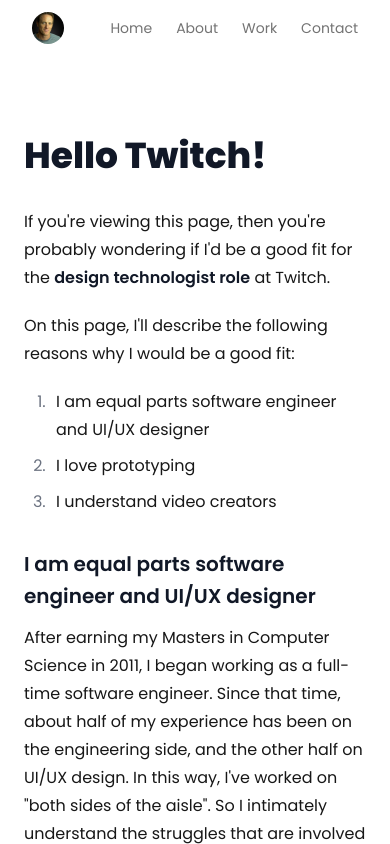
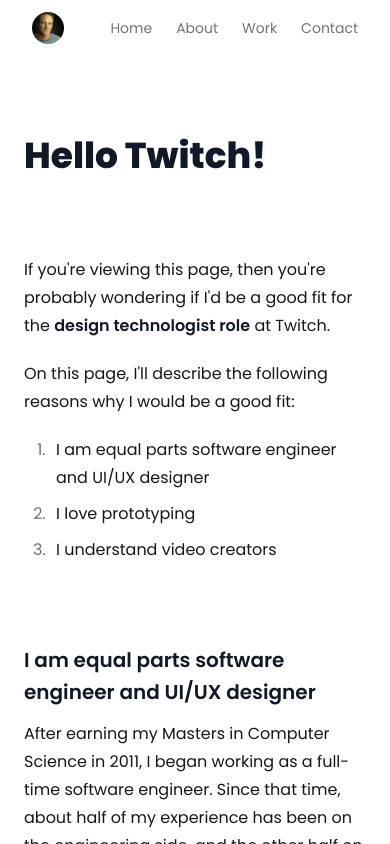
Before and after one commit to jasonkylefrank/jasonkylefrank.com, a Next.js app: page /twitch in a window 390 px wide. Shown: the top 844 px of the page. Built offline with nearby package versions, Linux system fonts and the light colour scheme.

Commit message:
Twitch page: styling; GitHub link

```diff
--- a/app/(no-page-transitions)/twitch/page.tsx
+++ b/app/(no-page-transitions)/twitch/page.tsx
@@ -10,7 +10,8 @@
 
 export default function Twitch() {
   const [animationCount, setAnimationCount] = useState(0);
-
+  const animationOverlayGitHubURL =
+    "https://github.com/jasonkylefrank/jasonkylefrank.com/blob/main/app/(no-page-transitions)/twitch/twitch-overlay.tsx";
   const twitchEmail = "twitch@jasonkylefrank.com";
 
   function handleRestartIntroAnimationClick(
@@ -22,12 +23,12 @@
 
   return (
     <div>
-      <TwitchOverlay animationCount={animationCount} />
+      {/* <TwitchOverlay animationCount={animationCount} /> */}
 
       <h1>Hello Twitch!</h1>
 
       {/* <audio src="/assets/music/rock-it.mp3" controls></audio> */}
-
+      <section className="mt-20 mb-20">
         <p>
           {`If you're viewing this page, then you're probably wondering if I'd be a good fit for the `}
           <strong>design technologist role</strong> {` at Twitch.`}
@@ -40,6 +41,7 @@
           <li>{`I love prototyping`}</li>
           <li>{`I understand video creators`}</li>
         </ol>
+      </section>
 
       <h3>{`I am equal parts software engineer and UI/UX designer`}</h3>
 
@@ -65,7 +67,9 @@
         loaded this webpage (it only lasts about 2 seconds)?  That's an example of something that
         I saw in my "mind's eye" and drove me to learn new aspects of Framer Motion so that I could
         implement it.  (Note: you can view the source code of that component on GitHub `}
-        <a>here</a>
+        <a href={animationOverlayGitHubURL} target="_blank">
+          here
+        </a>
         {`).`}
       </p>
       <p>
@@ -122,6 +126,8 @@
         ></iframe>
       </div>
 
+      <section className="!mt-20">
+        <h3>{`The apple doesn't fall far from the tree`}</h3>
         <p>
           {`Speaking of my 2 sons, my older son now wants to start his own video channel (possibly on
           YouTube and/or Twitch).
@@ -134,6 +140,7 @@
           Interactive Video Service (IVS) will allow me to do that.
           `}
         </p>
+      </section>
 
       <h3>Putting it all together</h3>
 
--- a/tailwind.config.cjs
+++ b/tailwind.config.cjs
@@ -19,13 +19,26 @@
       maxWidth: {
         "8xl": "88rem", // 1408px with a 16px base
       },
-      // typography: {
-      //   DEFAULT: {
-      //     css: {
-      //       h3: "margin-top: 2em", // default is 1.6666em
-      //     },
-      //   },
-      // },
+      typography: {
+        // This ends up being used for the smallest breakpoint
+        DEFAULT: {
+          css: {
+            h3: {
+              marginTop: "2em", // default is 1.6em (~32px) at the smaller breakpoints
+            },
+          },
+        },
+        // We have to specify styles for this breakpoint even if they are the same as we've stated
+        //  on smaller breakpoints because Tailwind's media-query-based class would have have higher
+        //  specificity than our 'default' styles for this size screen.
+        lg: {
+          css: {
+            h3: {
+              marginTop: "2em", // default is 1.6666em (40px) at this breakpoint
+            },
+          },
+        },
+      },
     },
   },
   plugins: [require("@tailwindcss/typography")],
```
Lines whose indentation alone changed are shown as unchanged.
